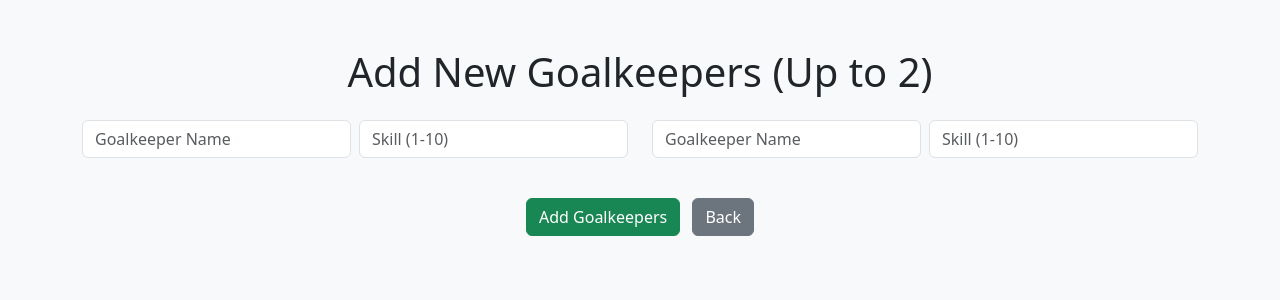
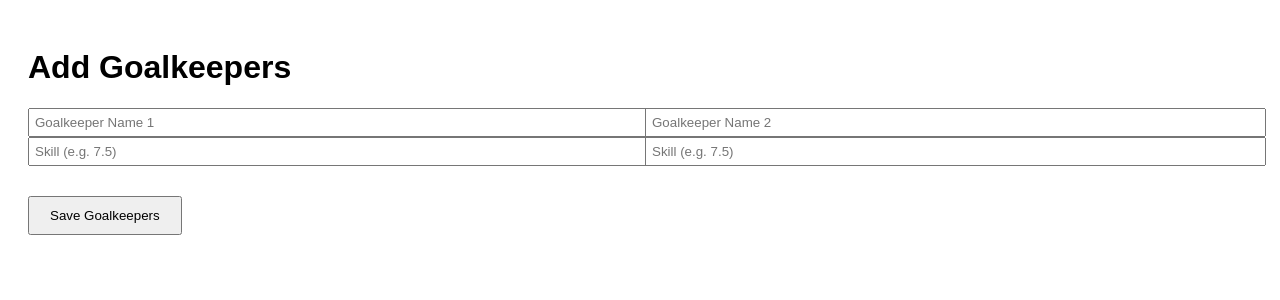
Before and after one commit to MarkkoFarmer/Team-Balancer, a Flask app: page /add_goalkeeper in a window 1280 px wide. Shown: the top 300 px of the page. Run offline with Flask 3, Linux system fonts and the light colour scheme.

Commit message:
Update add_goalkeeper.html

```diff
--- a/templates/add_goalkeeper.html
+++ b/templates/add_goalkeeper.html
@@ -1,27 +1,28 @@
+<!-- add_goalkeeper.html -->
 <!DOCTYPE html>
 <html lang="en">
 <head>
     <meta charset="UTF-8">
+    <meta name="viewport" content="width=device-width, initial-scale=1.0">
     <title>Add Goalkeepers</title>
-    <link href="https://cdn.jsdelivr.net/npm/bootstrap@5.3.3/dist/css/bootstrap.min.css" rel="stylesheet">
+    <style>
+        body { font-family: Arial, sans-serif; padding: 20px; }
+        form { display: flex; flex-wrap: wrap; gap: 10px; max-width: 100%; }
+        .gk-input { flex: 1 1 calc(50% - 10px); box-sizing: border-box; min-width: 150px; }
+        input[type="text"] { width: 100%; padding: 5px; }
+        input[type="submit"] { margin-top: 20px; padding: 10px 20px; }
+    </style>
 </head>
-<body class="bg-light p-5">
-<div class="container">
-    <h1 class="text-center mb-4">Add New Goalkeepers (Up to 2)</h1>
-    <form method="POST">
-        <div class="row">
-            {% for i in range(2) %}
-            <div class="col-md-6 mb-3 d-flex align-items-end">
-                <input type="text" name="gk_name_{{ i }}" class="form-control me-2" placeholder="Goalkeeper Name">
-                <input type="number" name="gk_skill_{{ i }}" class="form-control" placeholder="Skill (1-10)" min="1" max="10">
-            </div>
-            {% endfor %}
+<body>
+    <h1>Add Goalkeepers</h1>
+    <form method="post">
+        {% for i in range(2) %}
+        <div class="gk-input">
+            <input type="text" name="name_{{i}}" placeholder="Goalkeeper Name {{i+1}}">
+            <input type="text" name="skill_{{i}}" placeholder="Skill (e.g. 7.5)">
         </div>
-        <div class="text-center mt-4">
-            <button type="submit" class="btn btn-success">Add Goalkeepers</button>
-            <a href="{{ url_for('index') }}" class="btn btn-secondary ms-2">Back</a>
-        </div>
+        {% endfor %}
+        <input type="submit" value="Save Goalkeepers">
     </form>
-</div>
 </body>
 </html>
```
